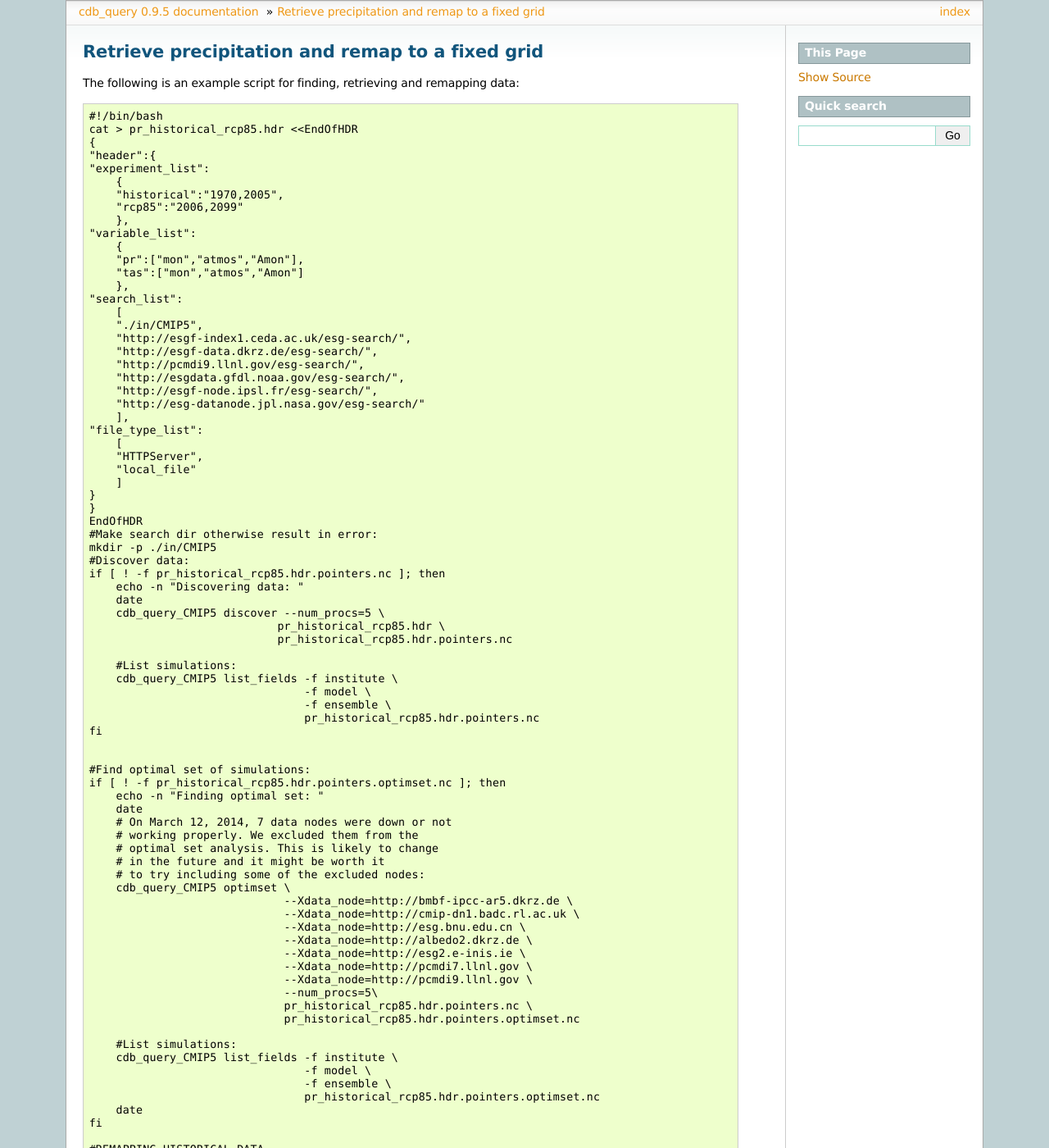
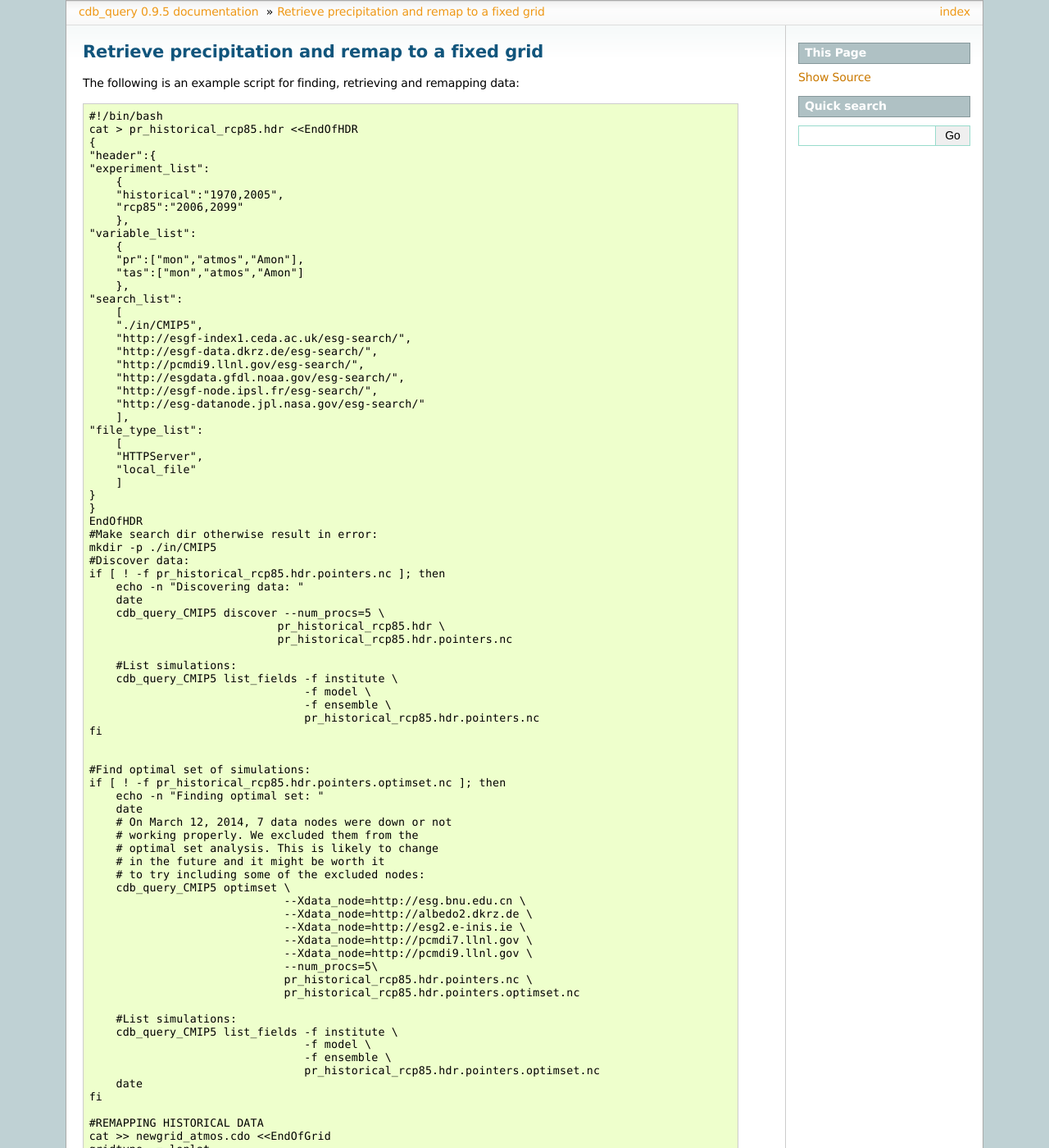
Before and after one commit to laliberte/cdb_query, a Sphinx documentation site: the page built from docs/recipe04.rst, in a window 1280 px wide and 1400 px high. Shown: the whole window at 82% size. Built offline with Sphinx 7.4.7, drawn with Linux system fonts in a browser that asks for light colours; some of the changed text lies outside the part shown.

```diff
--- a/docs/recipe03.rst
+++ b/docs/recipe03.rst
@@ -165,7 +165,7 @@
 
 This step took about 4 minutes from the University of Toronto. Next, we extract precipitation for the simulation with the EUR-11 domain::
 
-    $ ncks -G : -g /EUR-11/IPSL-INERIS/IPSL-IPSL-CM5A-MR/historical/r1i1p1/IPSL-INERIS-WRF331F/mon/pr \
+    $ ncks -G : -g /EUR-11/IPSL-INERIS/IPSL-IPSL-CM5A-MR/historical/r1i1p1/IPSL-INERIS-WRF331F/v1/mon/pr \
                     pr_JJAS_France_pointers.optimset.197906.retrieved.nc \
                     pr_JJAS_France_pointers.optimset.197906.retrieved.EUR-11.nc
     $ ncview pr_JJAS_France_pointers.optimset.197906.retrieved.EUR-11.nc
@@ -268,7 +268,7 @@
                                     pr_JJAS_France_pointers.optimset.nc \
                                     pr_JJAS_France_pointers.optimset.197906.retrieved.nc
             #Extract first domain:
-            ncks -G : -g /EUR-11/IPSL-INERIS/IPSL-IPSL-CM5A-MR/historical/r1i1p1/IPSL-INERIS-WRF331F/mon/pr \
+            ncks -G : -g /EUR-11/IPSL-INERIS/IPSL-IPSL-CM5A-MR/historical/r1i1p1/IPSL-INERIS-WRF331F/v1/mon/pr \
                             pr_JJAS_France_pointers.optimset.197906.retrieved.nc \
                             pr_JJAS_France_pointers.optimset.197906.retrieved.EUR-11.nc
 
--- a/docs/recipe04.rst
+++ b/docs/recipe04.rst
@@ -63,8 +63,6 @@
         # in the future and it might be worth it
         # to try including some of the excluded nodes:
         cdb_query_CMIP5 optimset \
-                                 --Xdata_node=http://bmbf-ipcc-ar5.dkrz.de \
-                                 --Xdata_node=http://cmip-dn1.badc.rl.ac.uk \
                                  --Xdata_node=http://esg.bnu.edu.cn \
                                  --Xdata_node=http://albedo2.dkrz.de \
                                  --Xdata_node=http://esg2.e-inis.ie \
```
Also changed, not shown: 1 other file.
